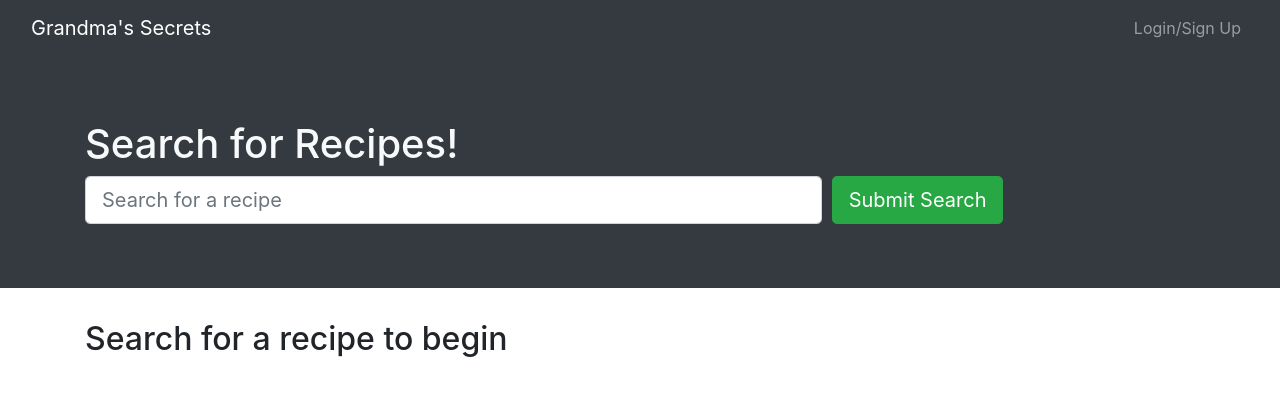
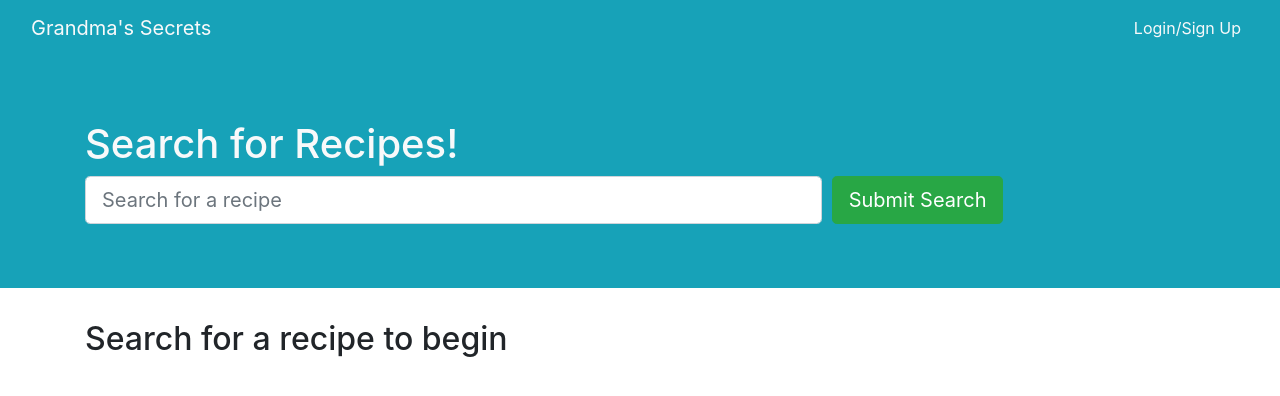
Before and after one commit to akerschen-coder/peoples-recipes, a React (Create React App) app in the folder client/: page / in a window 1280 px wide. Shown: the top 396 px of the page. Built offline with nearby package versions, Linux system fonts and the light colour scheme.

Commit message:
changed to blue and working on remove receipe

```diff
--- a/client/src/components/Navbar.js
+++ b/client/src/components/Navbar.js
@@ -12,9 +12,9 @@ const AppNavbar = () => {
 
   return (
     <>
-      <Navbar bg='dark' variant='dark' expand='lg'>
+      <Navbar bg='info' variant='info' expand='lg'>
         <Container fluid>
-          <Navbar.Brand as={Link} to='/'>
+          <Navbar.Brand className="text-light" as={Link} to='/'>
             Grandma's Secrets
           </Navbar.Brand>
           <Navbar.Toggle aria-controls='navbar' />
@@ -23,13 +23,13 @@ const AppNavbar = () => {
               {/* if user is logged in show saved books and logout */}
               {Auth.loggedIn() ? (
                 <>
-                  <Nav.Link as={Link} to='/saved'>
+                  <Nav.Link className="text-light" as={Link} to='/saved'>
                     Saved Recipes
                   </Nav.Link>
-                  <Nav.Link onClick={Auth.logout}>Logout</Nav.Link>
+                  <Nav.Link className="text-light" onClick={Auth.logout}>Logout</Nav.Link>
                 </>
               ) : (
-                <Nav.Link onClick={() => setShowModal(true)}>Login/Sign Up</Nav.Link>
+                <Nav.Link className="text-light" onClick={() => setShowModal(true)}>Login/Sign Up</Nav.Link>
               )}
             </Nav>
           </Navbar.Collapse>
--- a/client/src/pages/HomePage.js
+++ b/client/src/pages/HomePage.js
@@ -101,7 +101,7 @@ export default function Intro() {
     };
     return (
         <>
-            <Jumbotron fluid className="text-light bg-dark">
+            <Jumbotron fluid className="text-light bg-info">
                 <Container>
                     <h1>Search for Recipes!</h1>
                     <Form onSubmit={handleFormSubmit}>
--- a/client/src/pages/SavedRecipes.js
+++ b/client/src/pages/SavedRecipes.js
@@ -21,8 +21,6 @@ const SavedRecipe = () => {
 
   const userData = data?.me || {};
 
-  console.log(userData);
-
   const handleDeleteRecipe = async (foodId) => {
     const token = Auth.loggedIn() ? Auth.getToken() : null;
 
@@ -32,7 +30,7 @@ const SavedRecipe = () => {
 
     try {
       const { data } = await removeRecipe({
-        variables: { foodId: foodId },
+        variables: { foodId },
       });
 
       removeRecipeId(foodId);
@@ -48,7 +46,7 @@ const SavedRecipe = () => {
 
   return (
     <>
-      <Jumbotron fluid className="text-light bg-dark">
+      <Jumbotron fluid className="text-light bg-info">
         <Container>
           <h1> Viewing saved recipes!</h1>
         </Container>
```
Also changed, not shown: 1 other file (tests, documents, lock files or other folders).
